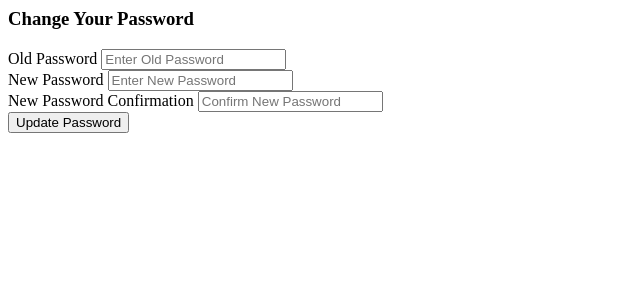
After one commit to Lyonsmasawa/Neighbourhood-X, a Django app: template neighbourhoodx/templates/neighbourhoodx/change_password.html in a window 1280 px wide. The commit adds this page. Shown: the top 300 px of the page, without its empty margins (0-640 px from the left). Run offline with Django 4.2, Linux system fonts and the light colour scheme; the template is opened without the code that fills it, so the values that code supplies are empty; parts of the project's set-up code (start-up, migrations or seed data) failed here and were passed over; some libraries are stand-ins or nearby versions.

Commit message:
change password

```diff
--- /dev/null
+++ b/neighbourhoodx/templates/neighbourhoodx/change_password.html
@@ -0,0 +1,74 @@
+{% block content %}
+    <div class="form-content my-3 p-3">
+        <div class="container">
+            <div class="row justify-content-center">
+                <div class="col-lg-5">
+                        <div class="card shadow-lg border-0 rounded-lg mt-0 mb-3">
+                            <div class="card-header justify-content-center">
+                              <h3 class="font-weight-light my-4 text-center">Change Your Password</h3>
+                            </div>
+                            {% if form.errors %}
+                                <div class="alert alert-danger alert-dismissible" role="alert">
+                                    <div id="form_errors">
+                                        {% for key, value in form.errors.items %}
+                                            <strong>{{ value }}</strong>
+                                        {% endfor %}
+                                    </div>
+                                    <button type="button" class="close" data-dismiss="alert" aria-label="Close">
+                                        <span aria-hidden="true">&times;</span>
+                                    </button>
+                                </div>
+                            {% endif %}
+
+                            <div class="card-body">
+                                <form method="POST">
+                                    {% csrf_token %}
+                                    <div class="form-row">
+                                        <div class="col-md-10 offset-md-1">
+                                            <div class="form-group">
+                                                <label class="small mb-1" for="id_old_password">Old Password</label>
+                                                <input type="password" name="old_password" autocomplete="new-password"
+                                                       class="form-control" required id="id_old_password"
+                                                       placeholder="Enter Old Password"/>
+                                                <span>
+                                                </span>
+                                            </div>
+                                        </div>
+                                    </div>
+                                    <div class="form-row">
+                                        <div class="col-md-10 offset-md-1">
+                                            <div class="form-group">
+                                                <label class="small mb-1" for="id_new_password1">New Password</label>
+                                                <input type="password" name="new_password1" autocomplete="new-password"
+                                                       class="form-control" required id="id_new_password1"
+                                                       placeholder="Enter New Password"/>
+                                                <span>
+                                                </span>
+                                            </div>
+                                        </div>
+                                    </div>
+                                    <div class="form-row">
+                                        <div class="col-md-10 offset-md-1">
+                                            <div class="form-group">
+                                                <label class="small mb-1" for="id_new_password2">New Password Confirmation</label>
+                                                <input type="password" name="new_password2" autocomplete="new-password"
+                                                       required id="id_new_password2" class="form-control"
+                                                       placeholder="Confirm New Password"/>
+                                            </div>
+                                        </div>
+                                    </div>
+                                    <div class="form-row">
+                                        <div class="col-md-10 offset-md-1">
+                                            <div class="form-group mt-0 mb-1">
+                                                <button type="submit" class="col-md-12 btn btn-dark" id="reset">Update Password</button>
+                                            </div>
+                                        </div>
+                                    </div>
+                                </form>
+                            </div>
+                        </div>
+                </div>
+            </div>
+        </div>
+    </div>
+{% endblock content %}
--- a/neighbourhoodx/urls.py
+++ b/neighbourhoodx/urls.py
@@ -28,6 +28,7 @@ urlpatterns = [
     path('business/', views.business, name="business"),
     path('profile/<str:pk>/', views.profile, name="profile"),
     path('edit-profile/<str:pk>/', views.editProfile, name="edit-profile"),
+    path('password-change/', ChangePasswordView.as_view(), name='password_change'),
 ]
 
 urlpatterns+= static(settings.MEDIA_URL, document_root=settings.MEDIA_ROOT)
```
Also changed, not shown: neighbourhoodx/forms.py (+20 -0 lines), neighbourhoodx/templates/neighbourhoodx/edit_profile.html (+32 -27 lines), neighbourhoodx/views.py (+23 -2 lines).
